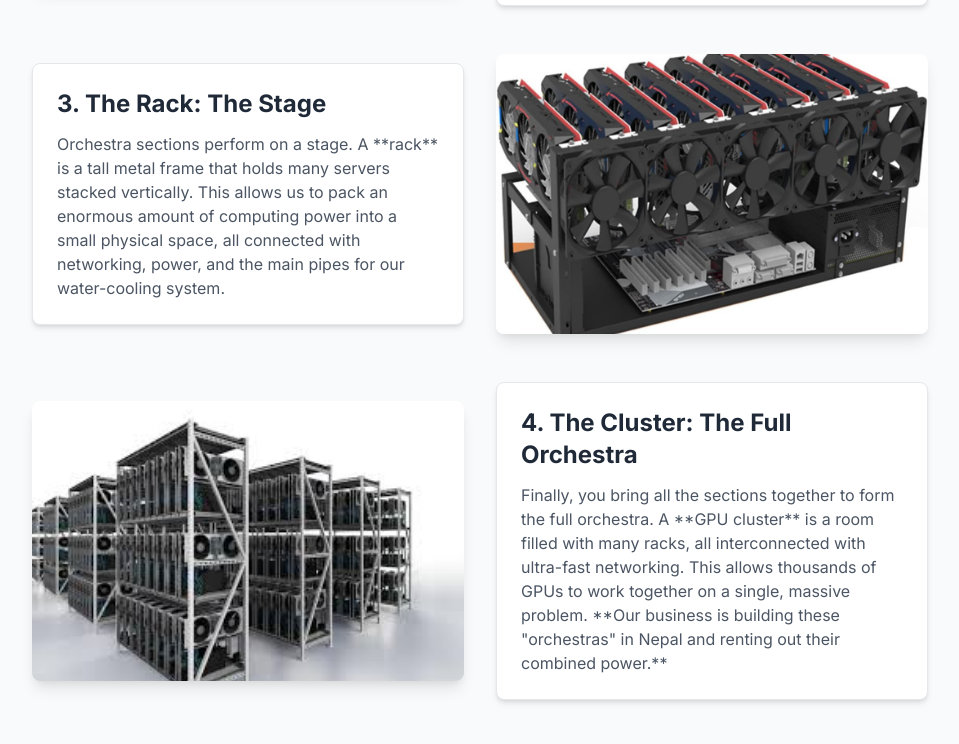
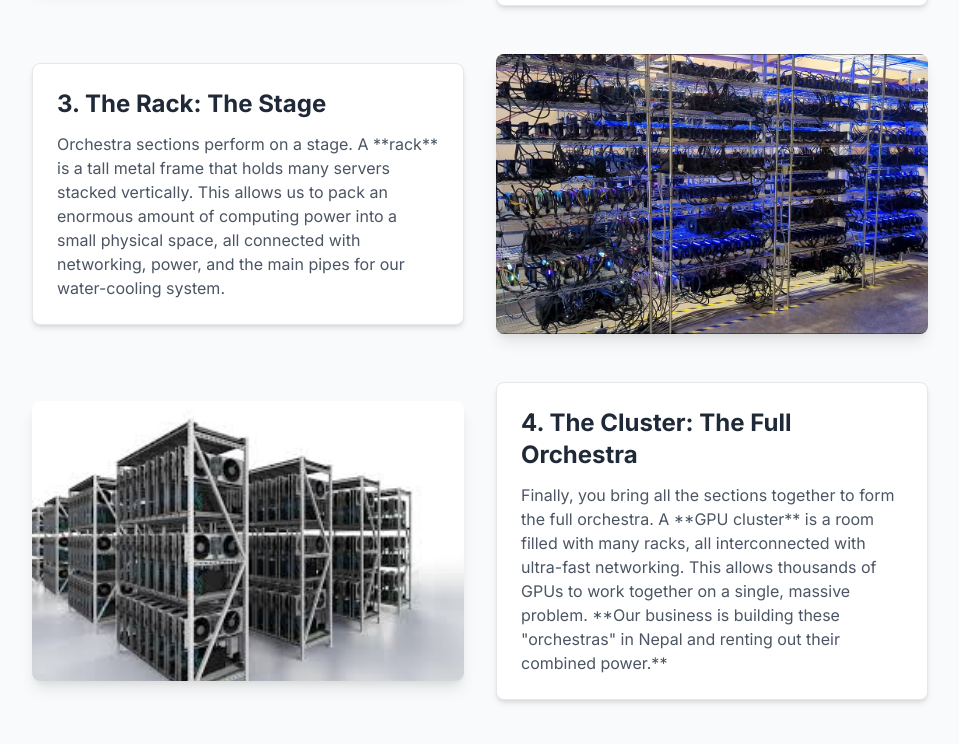
Before and after one commit to blazeapps007/himalayancompute.github.io, a plain HTML site: page index.html in a window 1280 px wide. Shown: the part 3692-4436 px from the top of the page, without its empty margins (160-1119 px from the left). Drawn offline with nearby package versions, Linux system fonts and the light colour scheme.

Commit message:
Update index.html

```diff
--- a/index.html
+++ b/index.html
@@ -219,7 +219,7 @@
                             <h3 class="text-2xl font-bold text-gray-800 mb-3">3. The Rack: The Stage</h3>
                             <p class="text-gray-600">Orchestra sections perform on a stage. A **rack** is a tall metal frame that holds many servers stacked vertically. This allows us to pack an enormous amount of computing power into a small physical space, all connected with networking, power, and the main pipes for our water-cooling system.</p>
                         </div>
-                        <img src="gpurig.jpg"
+                        <img src="gpu_farm.jpg"
                              onerror="this.onerror=null;this.src='https://placehold.co/600x400/e2e8f0/4a5568?text=A+Full+Rack+of+Servers';"
                              alt="A full rack of GPU servers" class="real-image">
                     </div>
```
